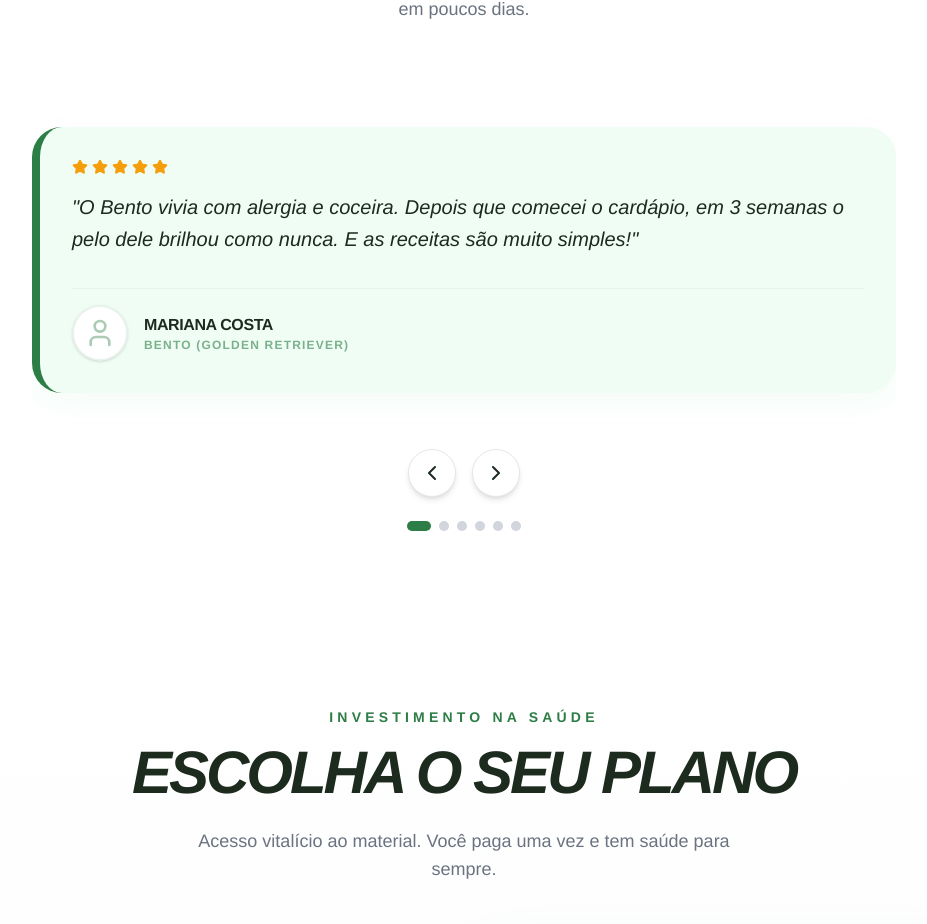
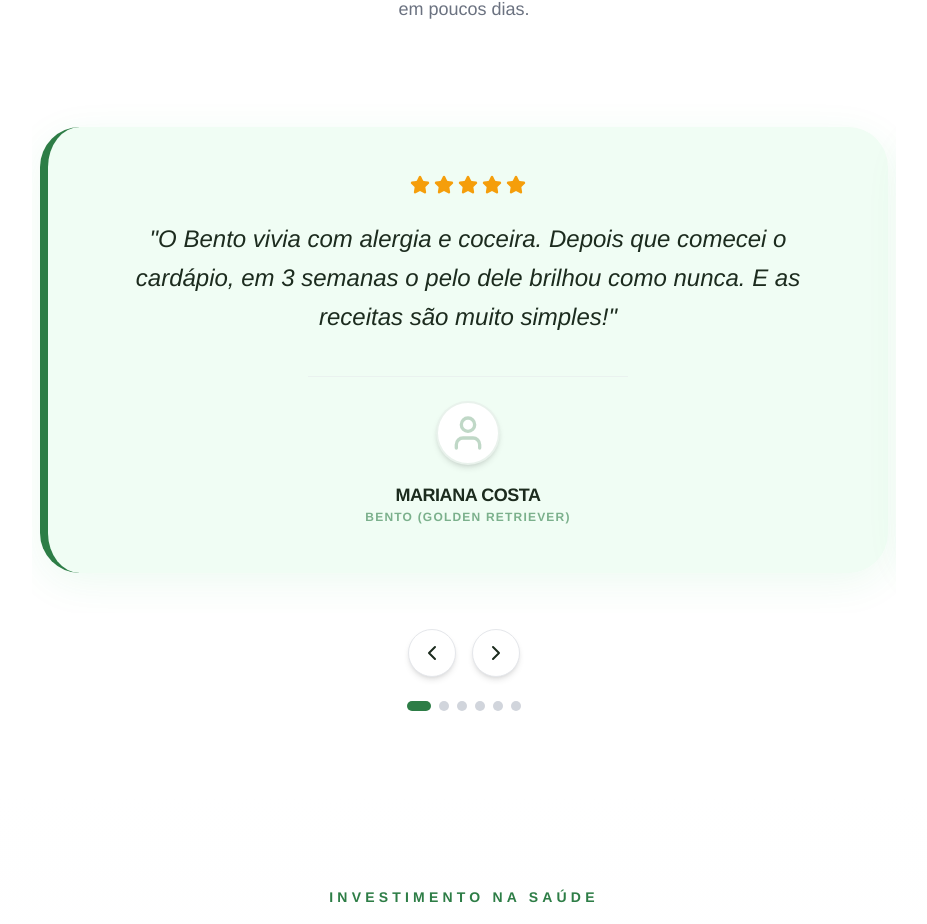
Before and after one commit to appdesings2024-dot/PET-PREMIUM-, a React (Vite) app: page / in a window 1280 px wide. Shown: the part 4139-5063 px from the top of the page, without its empty margins (176-1103 px from the left). Built offline with nearby package versions, Linux system fonts and the light colour scheme.

Commit message:
feat(ui): Refactor testimonial carousel
Replaced `motion.div` with standard divs and inline styles for smoother transitions and improved performance. Also updated styling for testimonial cards for better visual appeal.

```diff
--- a/src/App.tsx
+++ b/src/App.tsx
@@ -70,32 +70,35 @@ const TestimonialCarousel = () => {
   return (
     <div className="relative max-w-4xl mx-auto px-4">
       <div className="overflow-hidden py-10">
-        <motion.div
-          className="flex gap-6"
-          animate={{ x: `-${currentIndex * 100}%` }}
-          transition={{ type: "spring", stiffness: 300, damping: 30 }}
+        <div
+          className="flex transition-transform duration-500 ease-in-out"
+          style={{ transform: `translateX(-${currentIndex * 100}%)` }}
         >
           {testimonials.map((test, idx) => (
-            <motion.div
+            <div
               key={idx}
-              className="min-w-full md:min-w-full bg-bg-alt p-8 rounded-[30px] border-l-8 border-primary shadow-[0_10px_30px_rgba(34,197,94,0.05)] flex flex-col text-left"
+              className="min-w-full px-2"
             >
-              <div className="flex gap-1 mb-4">
-                {[...Array(5)].map((_, i) => <Star key={i} className="w-4 h-4 text-highlight fill-highlight" />)}
-              </div>
-              <p className="text-text-main italic mb-8 leading-relaxed flex-grow text-lg md:text-xl">"{test.text}"</p>
-              <div className="flex items-center gap-4 pt-4 border-t border-gray-200/50">
-                <div className="w-14 h-14 bg-white rounded-full flex items-center justify-center shadow-sm border-2 border-primary/10">
-                  <User className="text-primary/40 w-8 h-8" />
+              <div className="bg-bg-alt p-8 md:p-12 rounded-[40px] border-l-8 border-primary shadow-[0_10px_40px_rgba(34,197,94,0.08)] flex flex-col items-center text-center">
+                <div className="flex gap-1 mb-6">
+                  {[...Array(5)].map((_, i) => <Star key={i} className="w-5 h-5 text-highlight fill-highlight" />)}
                 </div>
-                <div>
-                  <div className="font-black text-text-main uppercase tracking-tight">{test.name}</div>
-                  <div className="text-xs font-bold text-primary/60 uppercase tracking-widest">{test.dog}</div>
+                <p className="text-text-main italic mb-10 leading-relaxed text-xl md:text-2xl font-medium px-4">
+                  "{test.text}"
+                </p>
+                <div className="flex flex-col items-center gap-4 pt-6 border-t border-gray-200/50 w-full max-w-xs">
+                  <div className="w-16 h-16 bg-white rounded-full flex items-center justify-center shadow-md border-2 border-primary/10">
+                    <User className="text-primary/30 w-10 h-10" />
+                  </div>
+                  <div>
+                    <div className="font-black text-text-main uppercase tracking-tight text-lg">{test.name}</div>
+                    <div className="text-xs font-bold text-primary/60 uppercase tracking-widest">{test.dog}</div>
+                  </div>
                 </div>
               </div>
-            </motion.div>
+            </div>
           ))}
-        </motion.div>
+        </div>
       </div>
 
       <div className="flex justify-center gap-4 mt-4">
```
